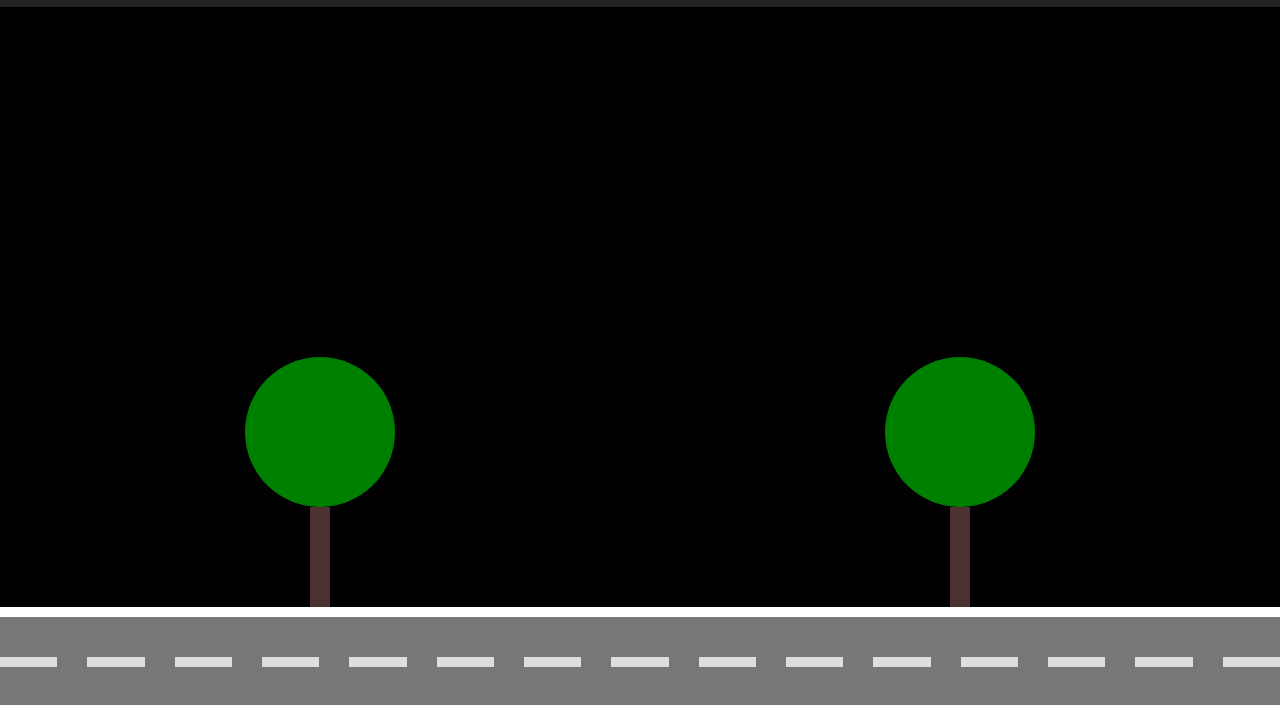
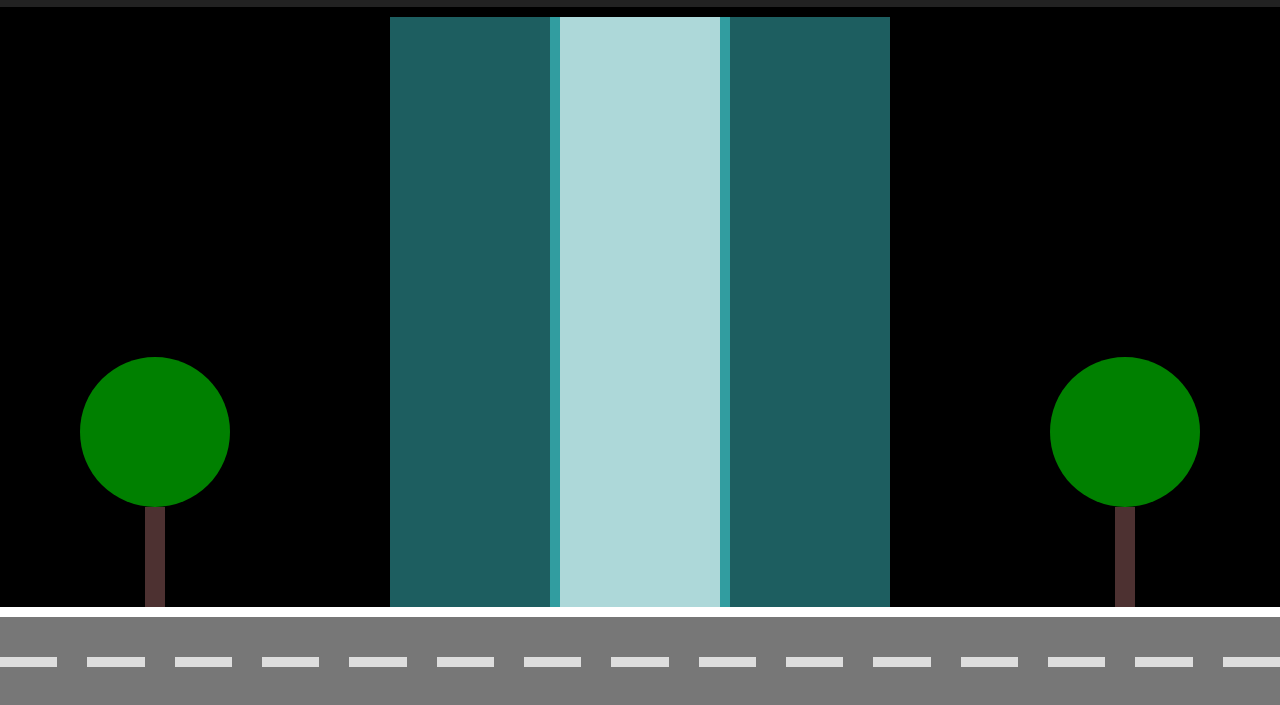
Before and after one commit to RodJunio94/Elevador, a plain HTML site: page index.html in a window 1280 px wide. Shown: the part 93-798 px from the top of the page. Drawn offline with Linux system fonts and the light colour scheme.

Commit message:
Estrutura do Prédio

```diff
--- a/css/estilo.css
+++ b/css/estilo.css
@@ -32,6 +32,7 @@ body {
     height: 100px;
     background-color: #222;
     padding: 10px;
+    margin-bottom: 10px;
 }
 
 .controles .mostrador {
@@ -96,3 +97,26 @@ body {
     height: 100px;
     background-color: #4d3131;
 }
+
+/* CSS Prédio */
+
+.predio {
+    display: flex;
+    width: 500px;
+    height: 100%;
+    background-color: #319DA0;
+    gap: 10px;
+}
+
+.coluna {
+    display: flex;
+    flex-direction: column;
+    background-color: #0006;
+    flex: 1;
+}
+
+.poco {
+    display: flex;
+    background-color: #fff9;
+    flex: 1;
+}
--- a/index.html
+++ b/index.html
@@ -20,6 +20,11 @@
     </div>
     <div class="calcada">
         <div class="arvore"></div>
+        <div class="predio">
+            <div class="coluna"></div>
+            <div class="poco"></div>
+            <div class="coluna"></div>
+        </div>
         <div class="arvore"></div>
     </div>
     <div class="rua" faixas="15"></div>
```
